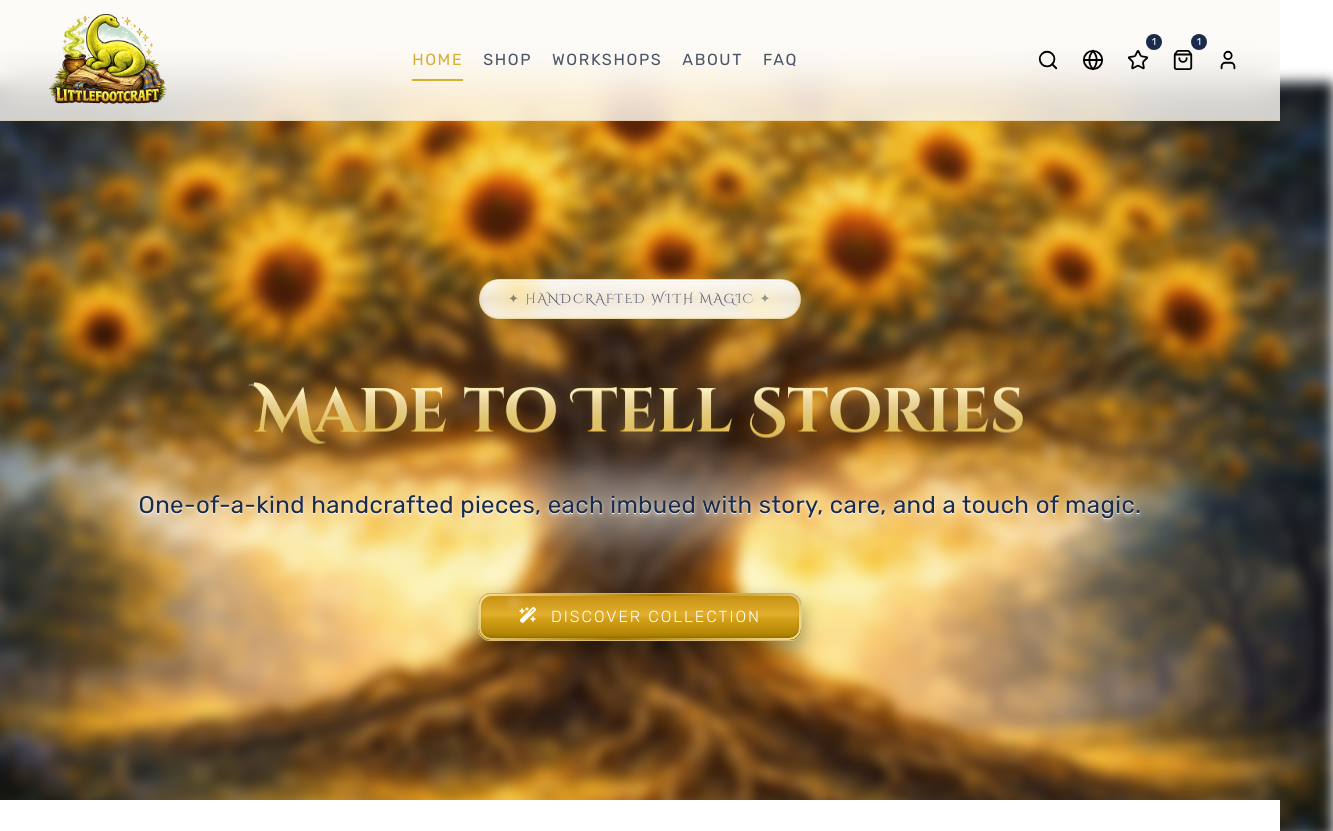
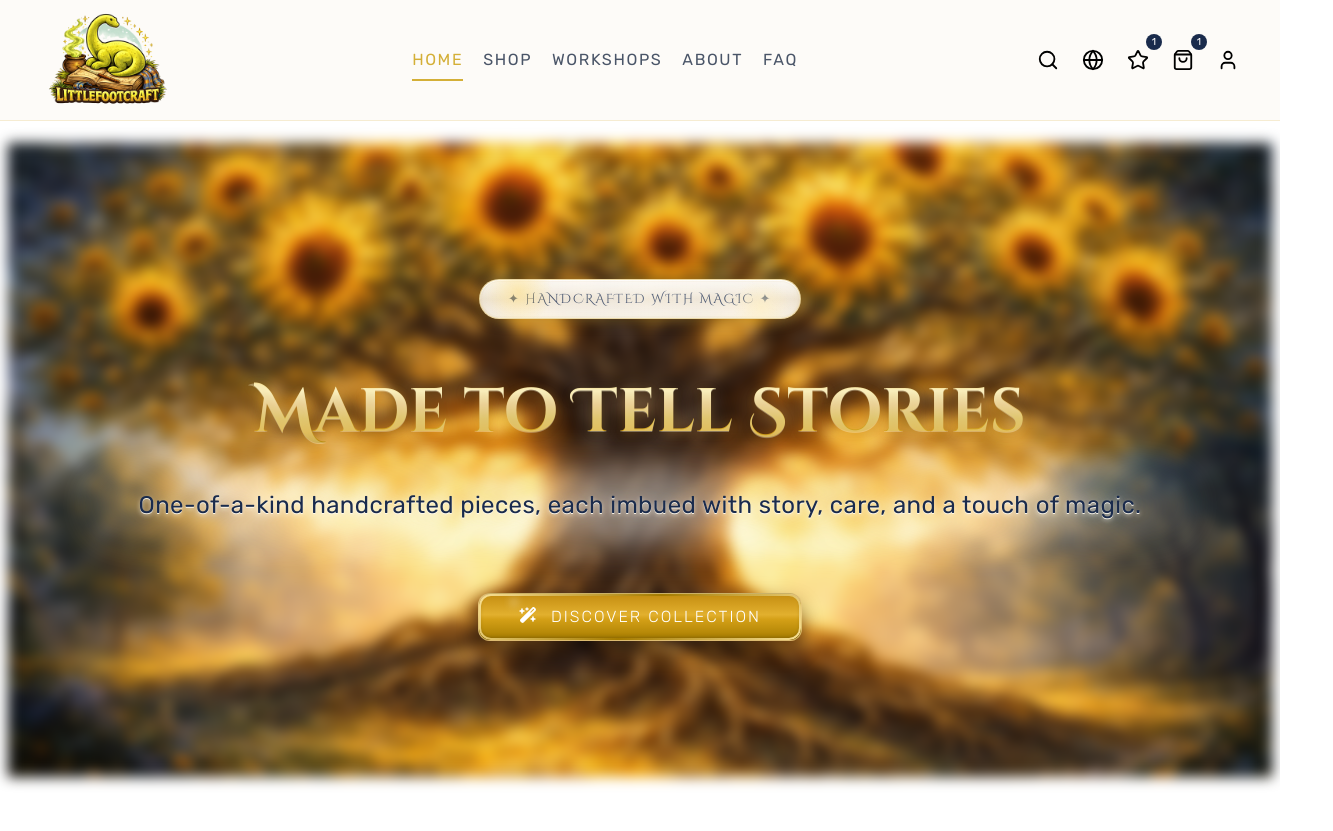
Before and after one commit to littlefootcraft/littlefootcraft, a React (Vite) app: page /en in a window 1280 px wide. Shown: the top 831 px of the page, 1333 px wide, since content can reach past the window. Built offline with nearby package versions, Linux system fonts and the light colour scheme.

Commit message:
lowered hero image

```diff
--- a/src/styles/pages/home-page.scss
+++ b/src/styles/pages/home-page.scss
@@ -11,13 +11,14 @@
 		justify-content: center;
 		position: relative;
 		isolation: isolate;
+		overflow: hidden;
 
 		&::before {
 			content: "";
 			position: absolute;
 			inset: 0;
-			inset: -20px;
-			background: url("/uploads/images/hero-image.jpeg") center / cover
+			inset: 38px;
+			background: url("/uploads/images/hero-image.jpeg") 50% 65% / cover
 				no-repeat;
 			filter: blur(6px);
 			transform: scale(1.05);
```
